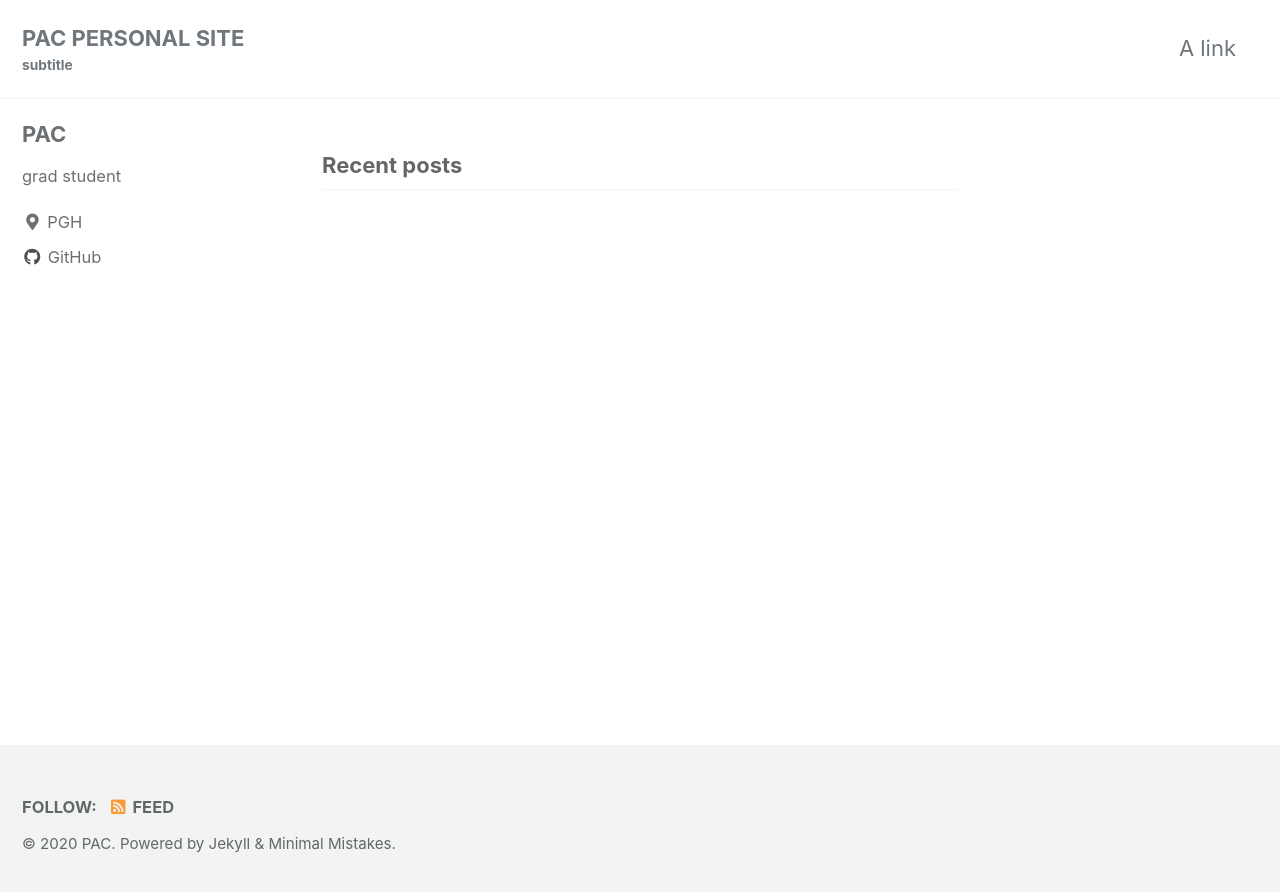
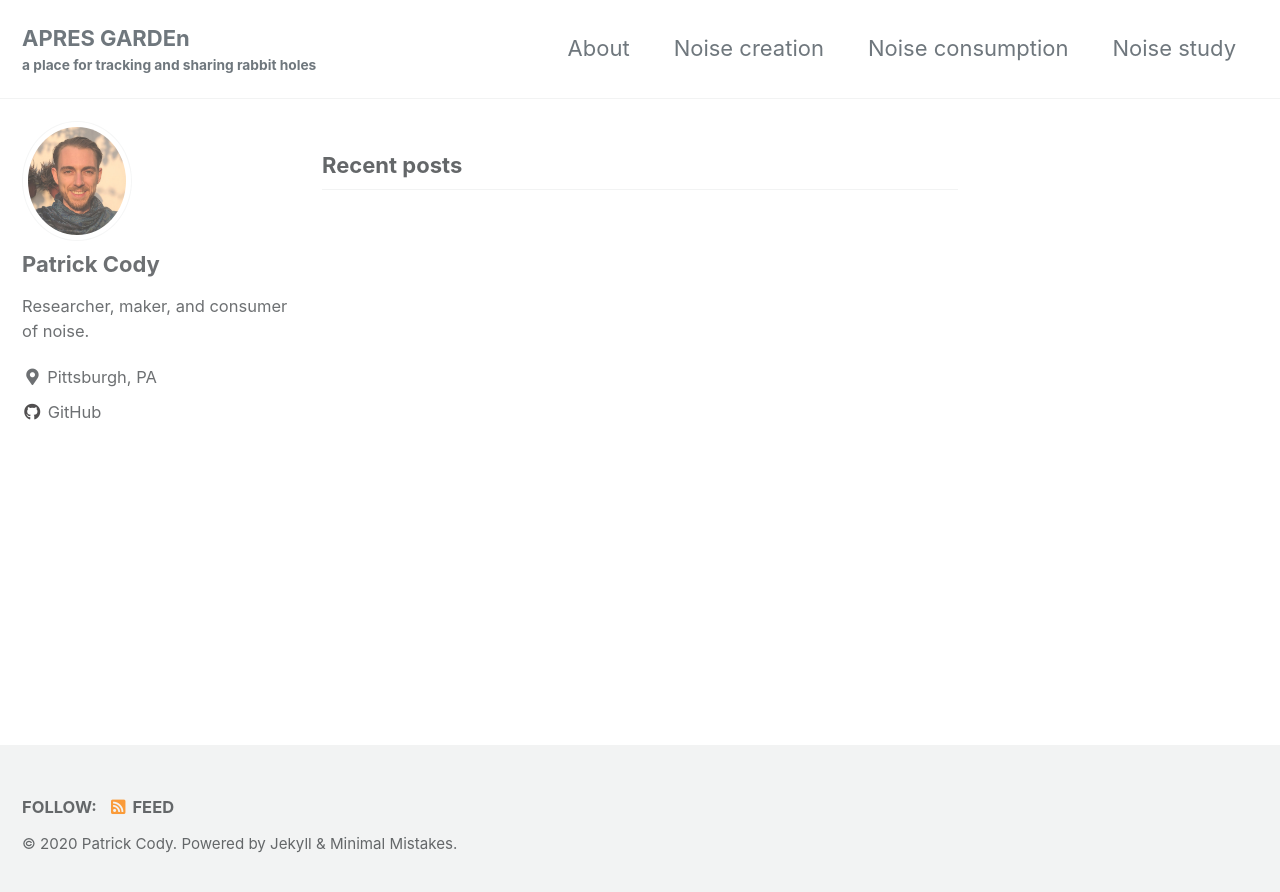
Before and after one commit to xiubert/xiubert.github.io, a Jekyll site: the page built from index.html, in a window 1280 px wide. Shown: the top 892 px of the page. Built offline with Jekyll 4.4.1, drawn with Linux system fonts in a browser that asks for light colours; cached includes are drawn as plain includes; the list of posts is cut into pages by our own code.

```diff
--- a/_config.yml
+++ b/_config.yml
@@ -16,10 +16,10 @@ minimal_mistakes_skin    : "default" # "air", "aqua", "contrast", "dark", "dirt"
 
 # Site Settings
 locale                   : "en-US"
-title                    : "PAC PERSONAL SITE"
+title                    : "APRES GARDEn"
 title_separator          : "-"
-subtitle                 : subtitle # site tagline that appears below site title in masthead
-name                     : "PAC"
+subtitle                 : a place for tracking and sharing rabbit holes # site tagline that appears below site title in masthead
+name                     : "Patrick Cody"
 description              : "Site in progress."
 url                      : "https://xiubert.github.io" # the base hostname & protocol for your site e.g. "https://mmistakes.github.io"
 baseurl                  : # the subpath of your site, e.g. "/blog"
@@ -93,10 +93,10 @@ analytics:
 
 # Site Author
 author:
-  name             : "PAC"
-  avatar           : # path of avatar image, e.g. "/assets/images/bio-photo.jpg"
-  bio              : "grad student"
-  location         : "PGH"
+  name             : "Patrick Cody"
+  avatar           : "/assets/images/PC_bioPhoto.jpg" # path of avatar image, e.g. "/assets/images/PC_bioPhoto.jpg"
+  bio              : "Researcher, maker, and consumer of noise."
+  location         : "Pittsburgh, PA"
   email            :
   links:
     - label: "Email"
@@ -279,3 +279,11 @@ defaults:
       comments: # true
       share: true
       related: true
+
+  # _pages
+  - scope:
+      path: ""
+      type: pages
+    values:
+      layout: single
+      author_profile: true
```
Also changed, not shown: _data/navigation.yml (+10 -8 lines), _pages/about.md (added, +53 -0 lines), _pages/noiseConsumption.md (added, +7 -0 lines), _pages/noiseCreation.md (added, +6 -0 lines), _pages/noiseStudy.md (added, +6 -0 lines), assets/images/PC_bioPhoto.jpg (added).
